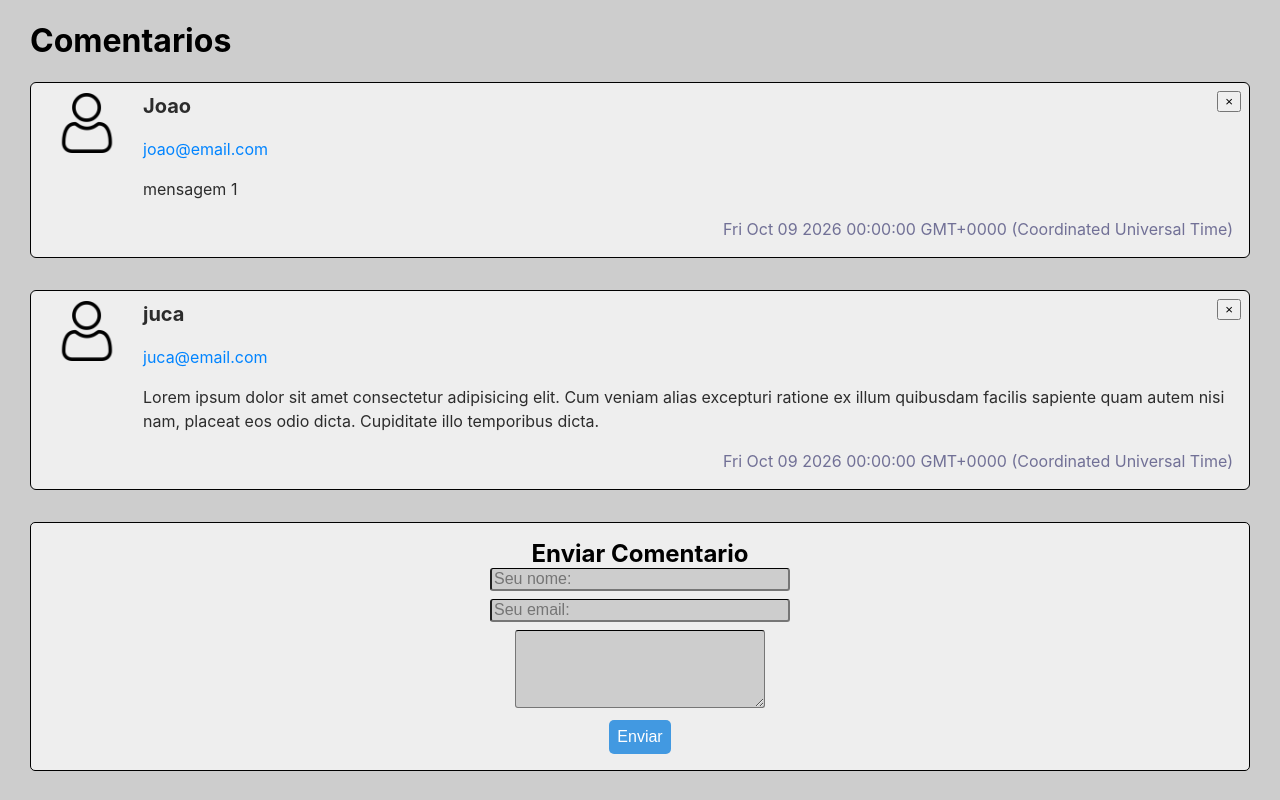
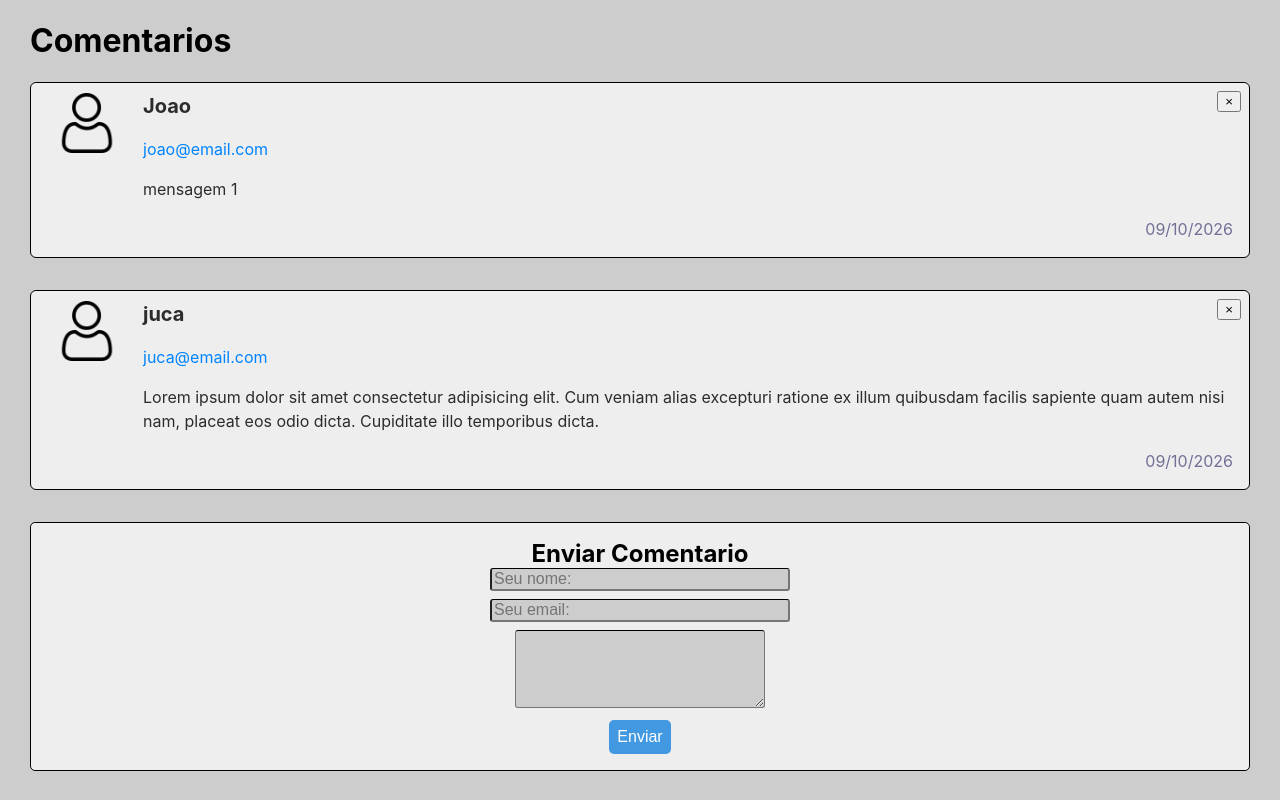
Before and after one commit to machadopy/UDEMY-REACT, a React (Create React App) app in the folder projeto/react-basico/: page / in a window 1280 px wide. Built offline with nearby package versions, Linux system fonts and the light colour scheme.

Commit message:
Add date-fns for date formatting in Comentario component and update styles

```diff
--- a/projeto/react-basico/package.json
+++ b/projeto/react-basico/package.json
@@ -7,6 +7,7 @@
     "@testing-library/jest-dom": "^6.9.1",
     "@testing-library/react": "^16.3.3",
     "@testing-library/user-event": "^13.5.0",
+    "date-fns": "^4.4.0",
     "react": "^19.2.8",
     "react-dom": "^19.2.8",
     "react-scripts": "5.0.1",
--- a/projeto/react-basico/src/App.css
+++ b/projeto/react-basico/src/App.css
@@ -17,6 +17,7 @@
   text-align: center;
   background-color: #eee;
   border: 1px solid black;
+  width: 100%;
 
 }
 .Novo-Comentario h2{
--- a/projeto/react-basico/src/components/Comentario.js
+++ b/projeto/react-basico/src/components/Comentario.js
@@ -1,4 +1,7 @@
 import React from 'react';
+import { formatRelative} from 'date-fns';
+import { ptBR} from 'date-fns/locale';
+
 import './Comentario.css'
 import imagem from './user.png'
 
@@ -11,7 +14,7 @@
 			<h2 className='nome'>{props.nome}</h2>
 			<p className='email'>{props.email}</p>
 			<p className='mensagem'>{props.children}</p>
-			<p className='data'>{props.data.toString()}</p>
+			<p className='data'>{formatRelative(props.data, new Date(),{locale: ptBR})}</p>
 			<button className='button' onClick={props.onRemove}>&times;</button>
 		</div>
 	</div>
```
Also changed, not shown: 1 other file (tests, documents, lock files or other folders).
